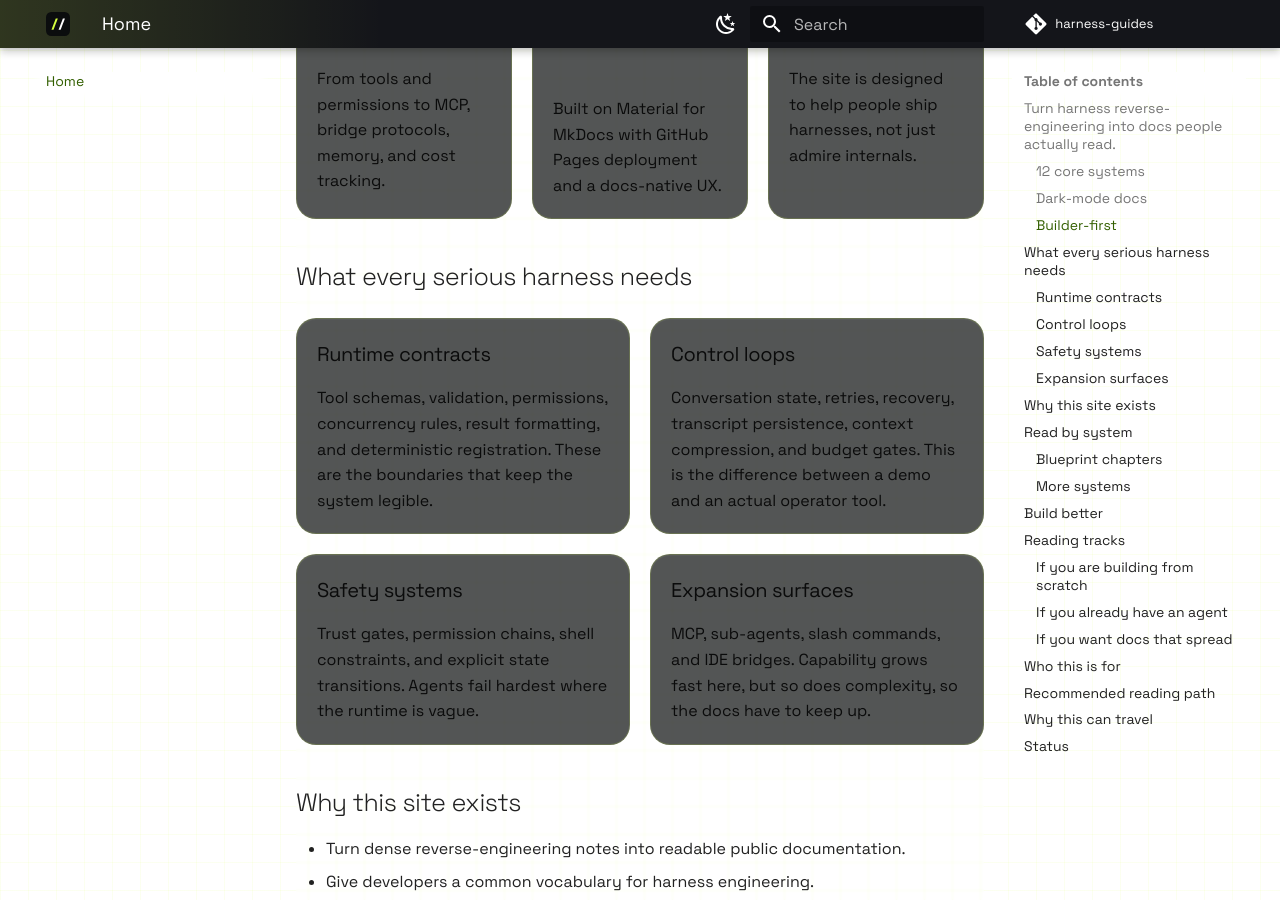
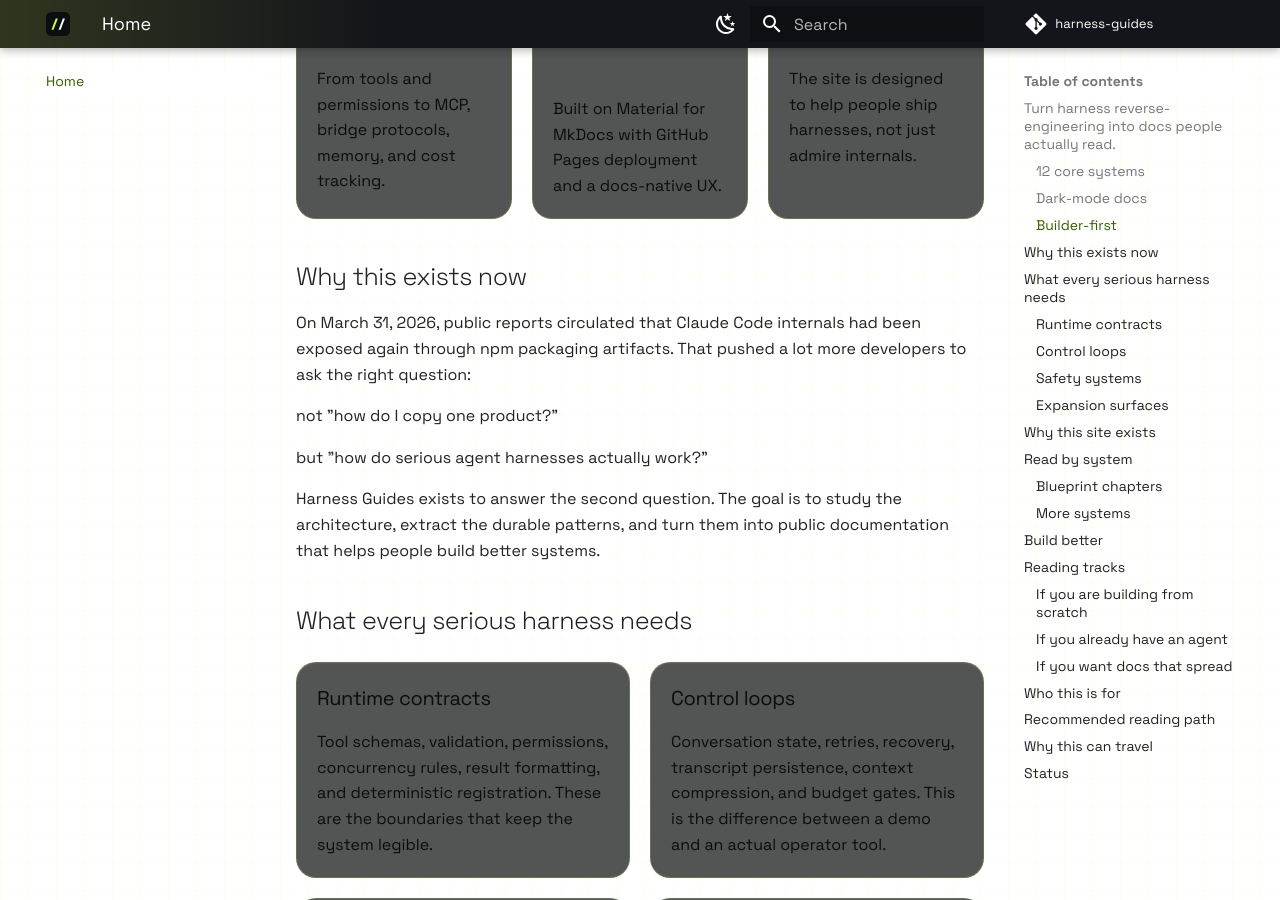
Before and after one commit to DohaerisAI/harness-guides, an MkDocs documentation site: the page built from docs/index.md, in a window 1280 px wide and 900 px high, scrolled down 1222 px. Built offline with MkDocs 1.6.1 and Material for MkDocs 9.7.7, drawn with Linux system fonts in a browser that asks for light colours; comment, search, counter and statistics services are not loaded.

```diff
--- a/docs/index.md
+++ b/docs/index.md
@@ -46,6 +46,16 @@ The site is designed to help people ship harnesses, not just admire internals.
 </div>
 
 </div>
+
+## Why this exists now
+
+On March 31, 2026, public reports circulated that Claude Code internals had been exposed again through npm packaging artifacts. That pushed a lot more developers to ask the right question:
+
+not "how do I copy one product?"
+
+but "how do serious agent harnesses actually work?"
+
+Harness Guides exists to answer the second question. The goal is to study the architecture, extract the durable patterns, and turn them into public documentation that helps people build better systems.
 
 ## What every serious harness needs
 
```
Also changed, not shown: README.md (+6 -0 lines), docs/start-here/reading-the-blueprint.md (+6 -0 lines).
